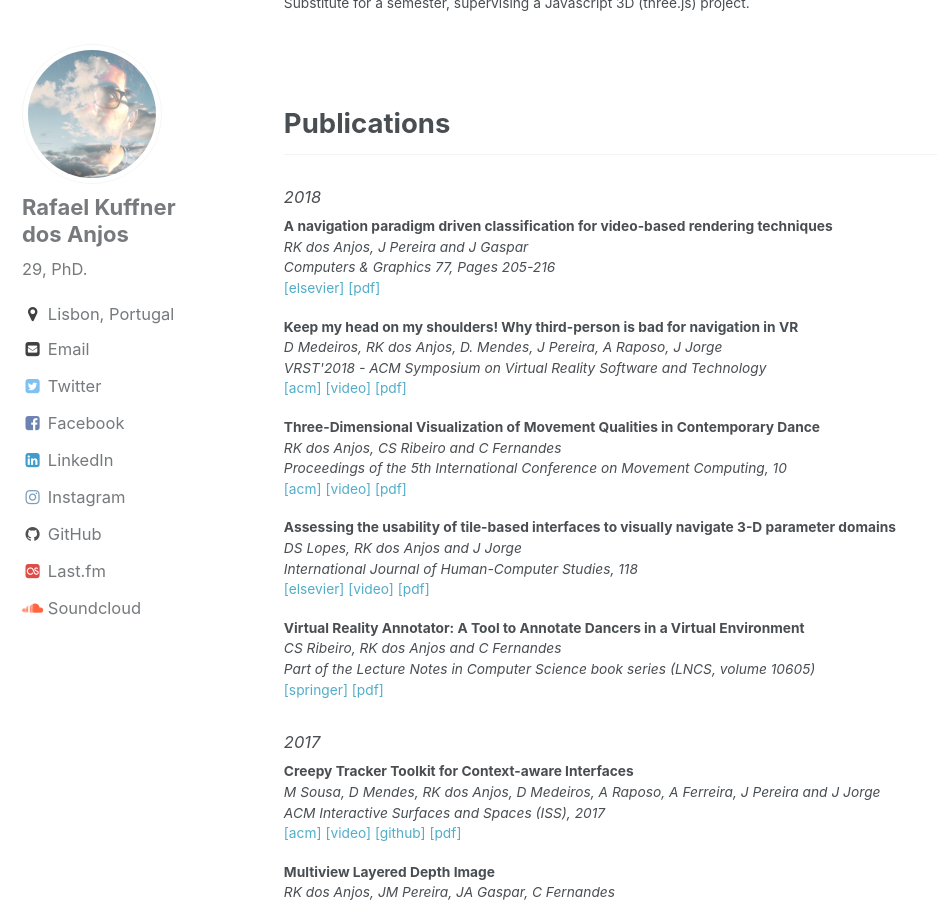
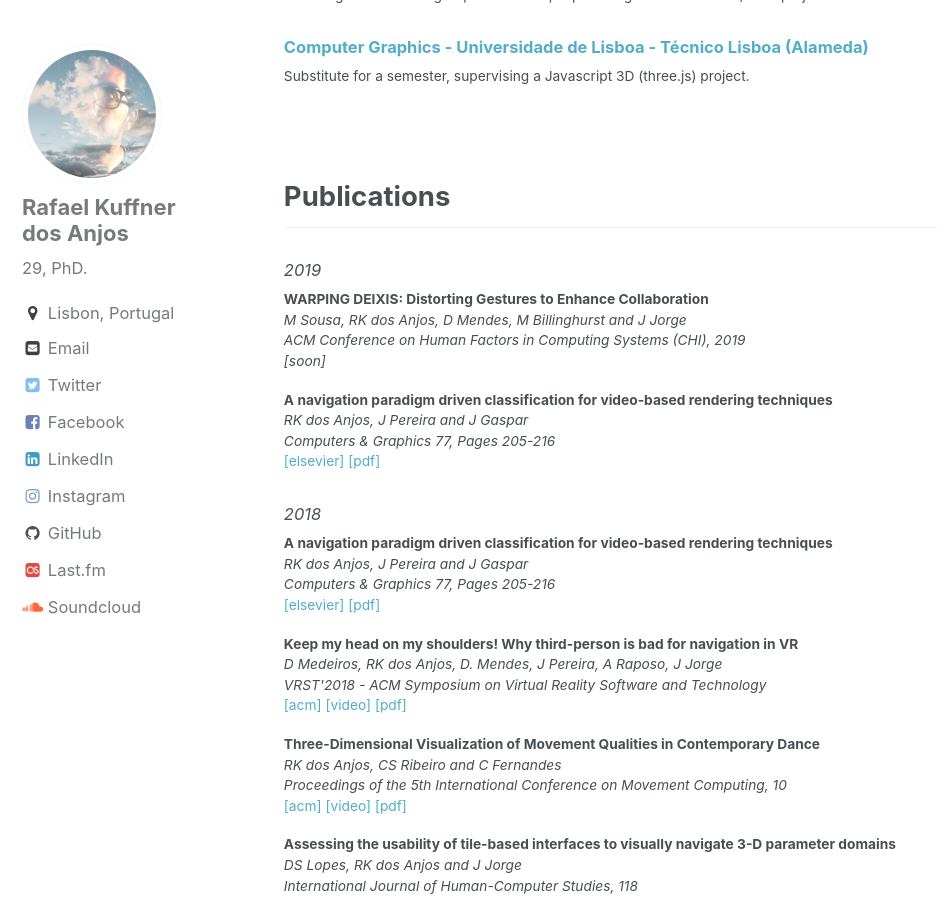
Before and after one commit to rafaelkuffner/rafaelkuffner.github.io, a Jekyll site: the page built from index.html, in a window 1280 px wide and 900 px high, scrolled down 1969 px. Shown: the whole window, without its empty margins (0-937 px from the left). Built offline with Jekyll 4.4.1, drawn with Linux system fonts in a browser that asks for light colours; the list of posts is cut into pages by our own code.

Commit message:
Warper doxors
ONE MORE BOI

```diff
--- a/index.html
+++ b/index.html
@@ -77,6 +77,21 @@ Computer Graphics - Universidade de Lisboa - Técnico Lisboa (Alameda)</a>
 
 <p>&nbsp;</p>
 <h2 id="publications">Publications</h2>
+
+<h5>2019</h5>
+
+<p><b>WARPING DEIXIS: Distorting Gestures to Enhance Collaboration</b></br>
+<i>M Sousa, RK dos Anjos, D Mendes, M Billinghurst and J Jorge</i></br>
+<i>ACM Conference on Human Factors in Computing Systems (CHI), 2019</i></br>
+<i>[soon]</i>
+</p>
+
+<p><b>A navigation paradigm driven classification for video-based rendering techniques</b></br>
+<i>RK dos Anjos, J Pereira and J Gaspar</i></br>
+<i>Computers & Graphics 77, Pages 205-216</i></br>
+<a href="https://authors.elsevier.com/a/1Y0kY_2EOxOicY" style="text-decoration:none;"  target="_blank">[elsevier]</a>
+<a target="_blank" href="assets/papers/SurveyVBR.pdf">[pdf]</a>
+</p>
 
 <h5>2018</h5>
 
```
Also changed, not shown: other parts of index.html (+1 -1 lines), assets/images/rafapoint.jpeg (added).
